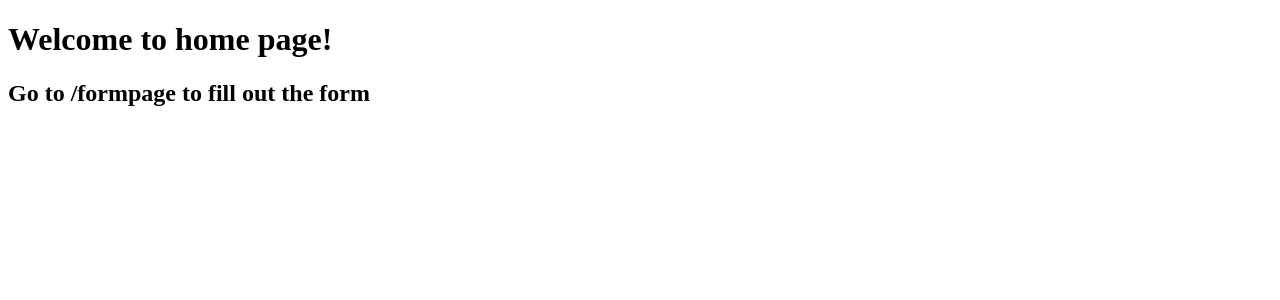
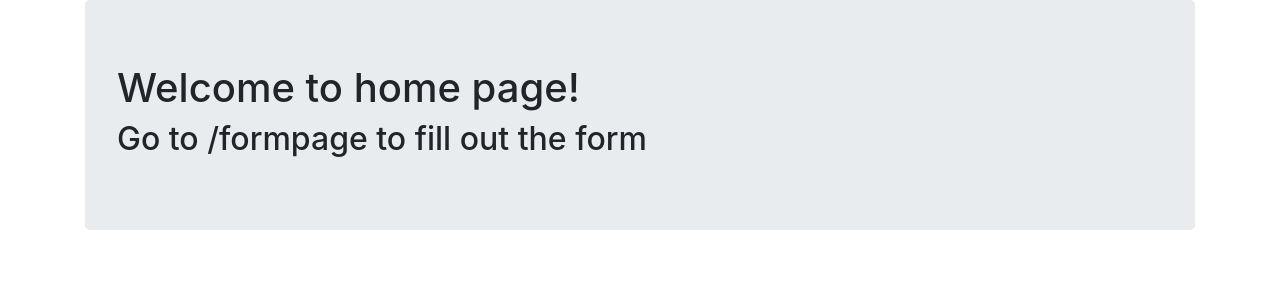
Before and after one commit to ChristinaGaitan/basicforms, a Django app: page / in a window 1280 px wide. Shown: the top 300 px of the page. Run offline with Django 3.2, Linux system fonts and the light colour scheme; some libraries are stand-ins or nearby versions.

Commit message:
Add bootstrap and modify index style

```diff
--- a/templates/basicapp/form_page.html
+++ b/templates/basicapp/form_page.html
@@ -3,6 +3,8 @@
   <head>
     <meta charset="utf-8">
     <title>Forms</title>
+    <!-- CSS only -->
+    <link rel="stylesheet" href="https://stackpath.bootstrapcdn.com/bootstrap/4.5.0/css/bootstrap.min.css" integrity="sha384-9aIt2nRpC12Uk9gS9baDl411NQApFmC26EwAOH8WgZl5MYYxFfc+NcPb1dKGj7Sk" crossorigin="anonymous">
   </head>
   <body>
     <div class="container">
--- a/templates/basicapp/index.html
+++ b/templates/basicapp/index.html
@@ -3,9 +3,15 @@
   <head>
     <meta charset="utf-8">
     <title>Home</title>
+    <!-- CSS only -->
+    <link rel="stylesheet" href="https://stackpath.bootstrapcdn.com/bootstrap/4.5.0/css/bootstrap.min.css" integrity="sha384-9aIt2nRpC12Uk9gS9baDl411NQApFmC26EwAOH8WgZl5MYYxFfc+NcPb1dKGj7Sk" crossorigin="anonymous">
   </head>
   <body>
-    <h1>Welcome to home page!</h1>
-    <h2>Go to /formpage to fill out the form</h2>
+    <div class="container">
+      <div class="jumbotron">
+        <h1>Welcome to home page!</h1>
+        <h2>Go to /formpage to fill out the form</h2>
+      </div>
+    </div>
   </body>
 </html>
```
